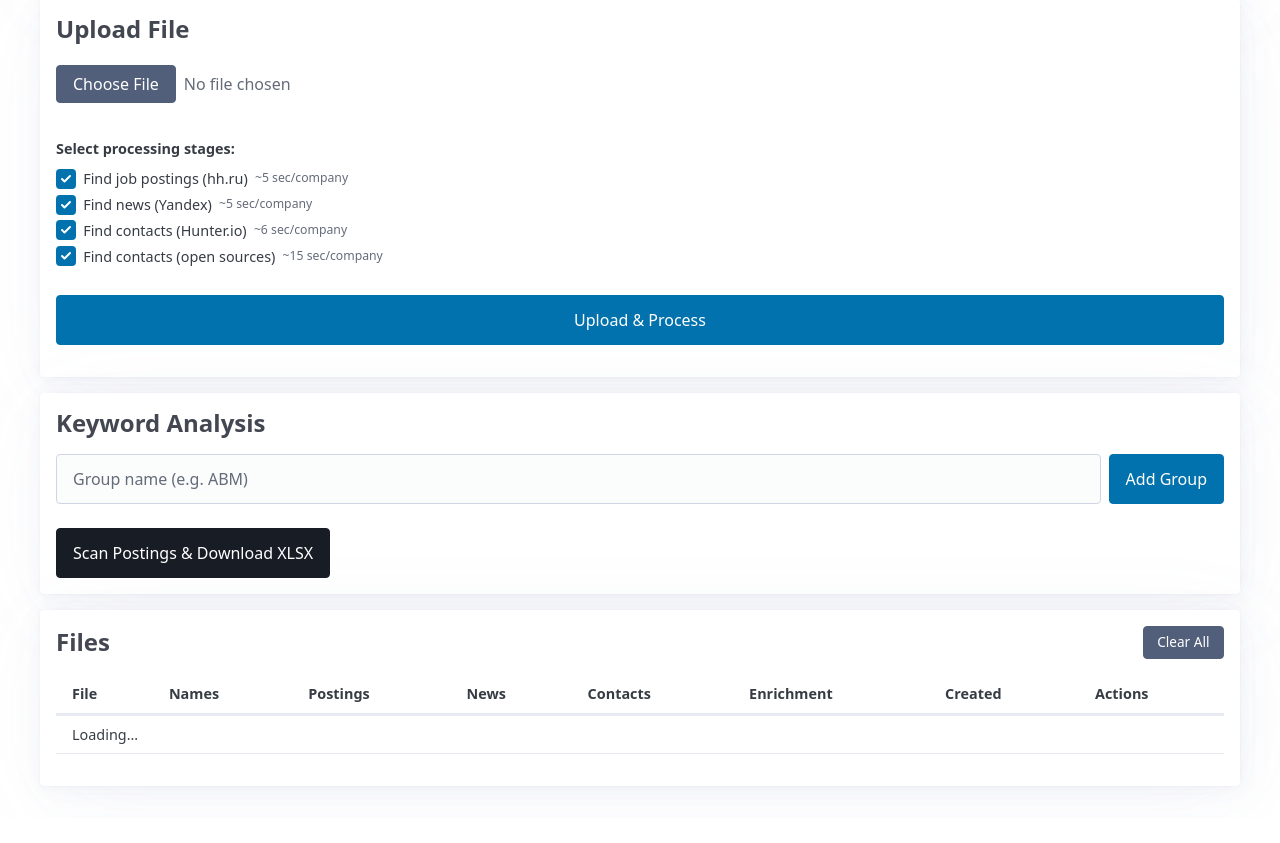
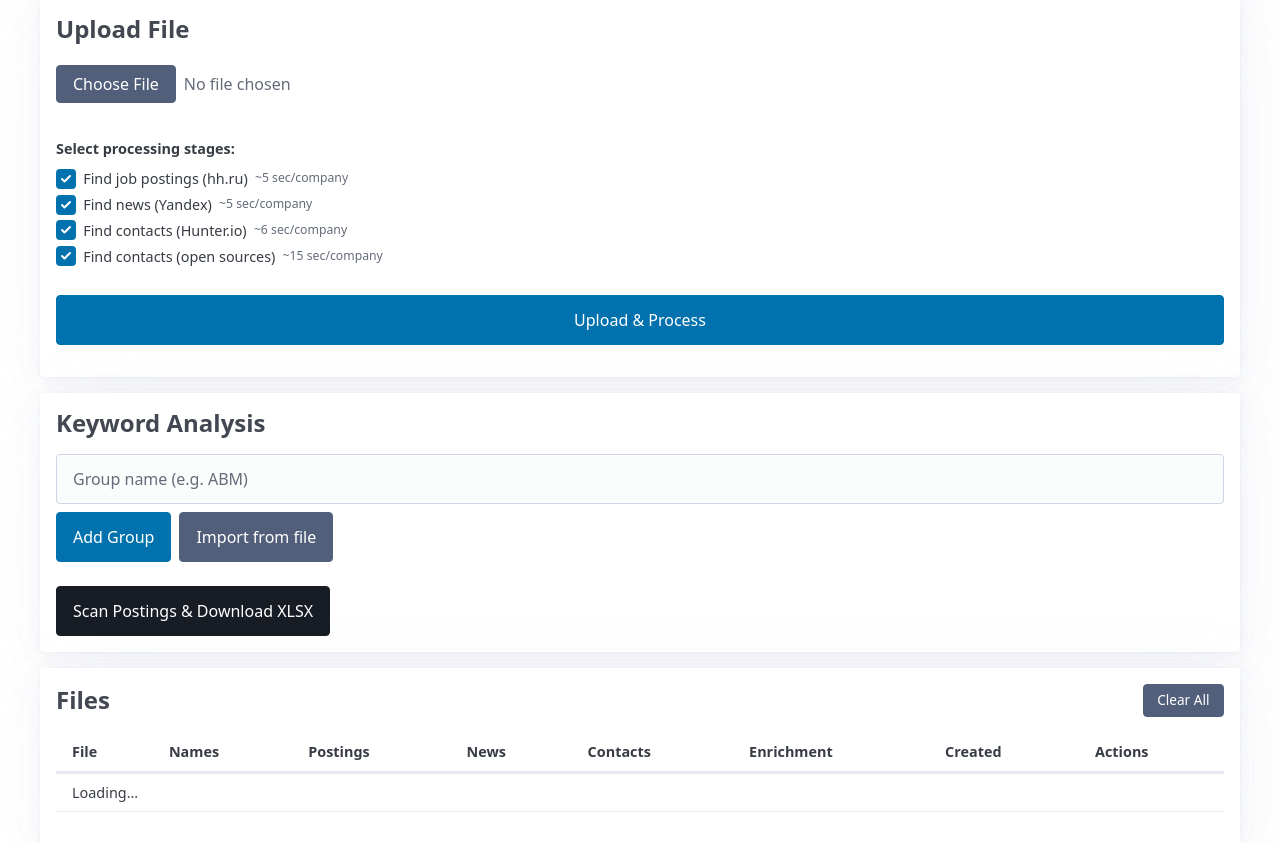
Before and after one commit to CherPasha/WEI_ABM_platform, a FastAPI app: template app/templates/project.html in a window 1280 px wide. Shown: the part 283-1126 px from the top of the page. Before the commit the page ends 1073 px from the top, so only its background shows below. Run offline with FastAPI, Linux system fonts and the light colour scheme; the template is opened without the code that fills it, so the values that code supplies are empty; some libraries are stand-ins or nearby versions.

Commit message:
feat: add Import from file button to keyword analysis section
Co-Authored-By: Claude Sonnet 4.6 (1M context) <noreply@anthropic.com>

```diff
--- a/app/templates/project.html
+++ b/app/templates/project.html
@@ -150,9 +150,14 @@
         <!-- Keyword Analysis -->
         <article>
             <h3>Keyword Analysis</h3>
-            <div style="display:flex; gap:0.5em; margin-bottom:1em;">
+            <div style="display:flex; gap:0.5em; margin-bottom:1em; align-items:center; flex-wrap:wrap;">
                 <input type="text" id="new-group-name" placeholder="Group name (e.g. ABM)" style="margin:0;">
                 <button onclick="addKeywordGroup()" style="margin:0; white-space:nowrap;">Add Group</button>
+                <button id="import-kw-btn" class="secondary" style="margin:0; white-space:nowrap;"
+                        onclick="document.getElementById('kw-import-input').click()">Import from file</button>
+                <input type="file" id="kw-import-input" accept=".xlsx,.xls" style="display:none"
+                       onchange="importKeywordFile(this)">
+                <span id="kw-import-status" style="font-size:0.85em; color:var(--muted-color);"></span>
             </div>
             <div id="keyword-groups-container"></div>
             <button id="scan-btn" onclick="runKeywordScan()" class="contrast" style="margin-top:0.5em;">
@@ -453,6 +458,37 @@
             loadKeywordGroups();
         }
 
+        async function importKeywordFile(input) {
+            const file = input.files[0];
+            if (!file) return;
+            const btn = document.getElementById("import-kw-btn");
+            const status = document.getElementById("kw-import-status");
+            btn.disabled = true;
+            btn.setAttribute("aria-busy", "true");
+            status.textContent = "Importing...";
+            try {
+                const formData = new FormData();
+                formData.append("file", file);
+                const resp = await fetch(`/api/projects/${PROJECT_ID}/keyword-groups/import`, {
+                    method: "POST",
+                    body: formData,
+                });
+                const data = await resp.json();
+                if (!resp.ok) {
+                    status.textContent = "Error: " + (data.detail || "Import failed");
+                } else {
+                    status.textContent = `Done: ${data.keywords_added} keywords added, ${data.keywords_skipped} skipped`;
+                    loadKeywordGroups();
+                }
+            } catch (err) {
+                status.textContent = "Error: " + err.message;
+            } finally {
+                btn.disabled = false;
+                btn.removeAttribute("aria-busy");
+                input.value = "";
+            }
+        }
+
         async function runKeywordScan() {
             const btn = document.getElementById("scan-btn");
             btn.setAttribute("aria-busy", "true");
```
